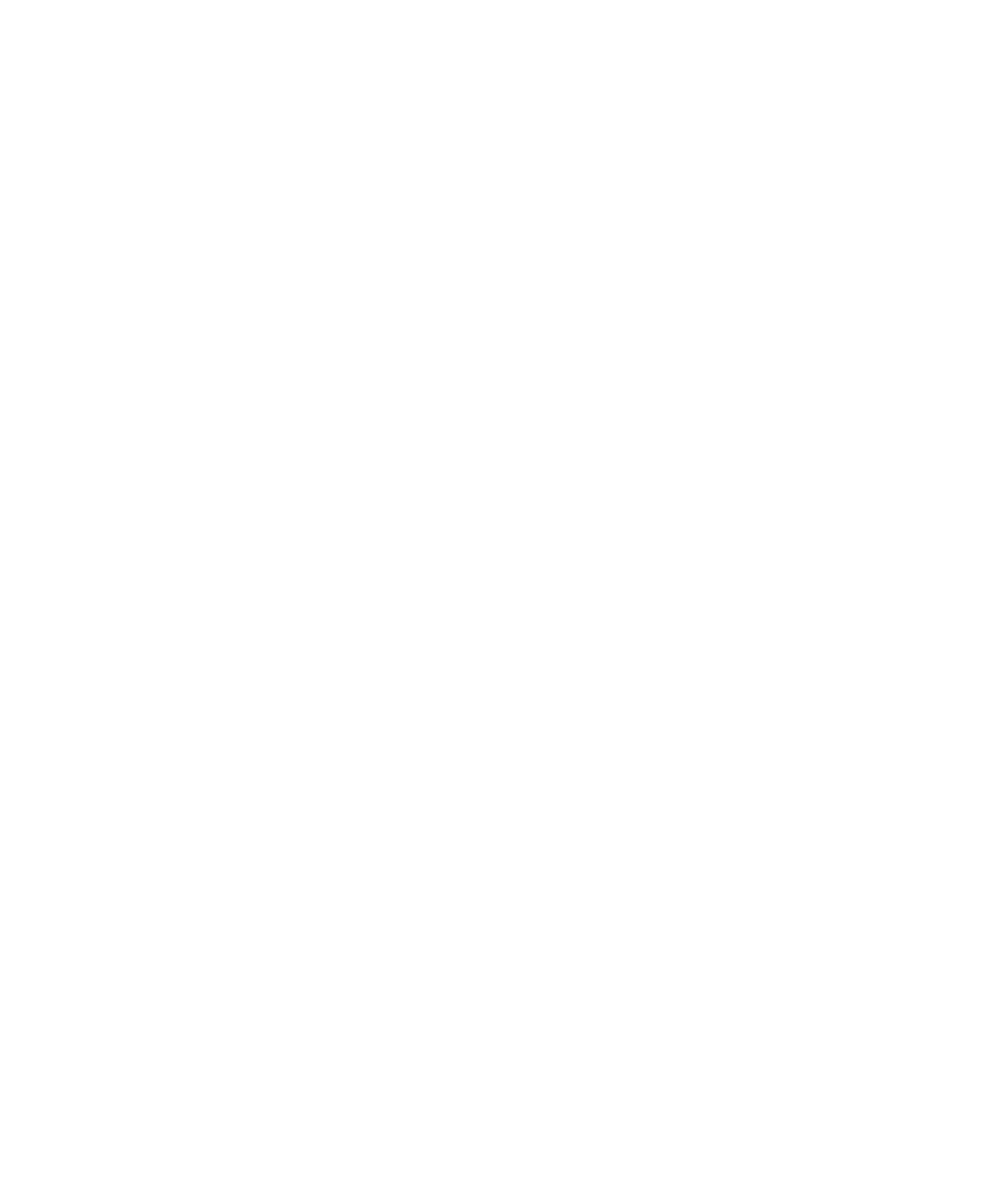
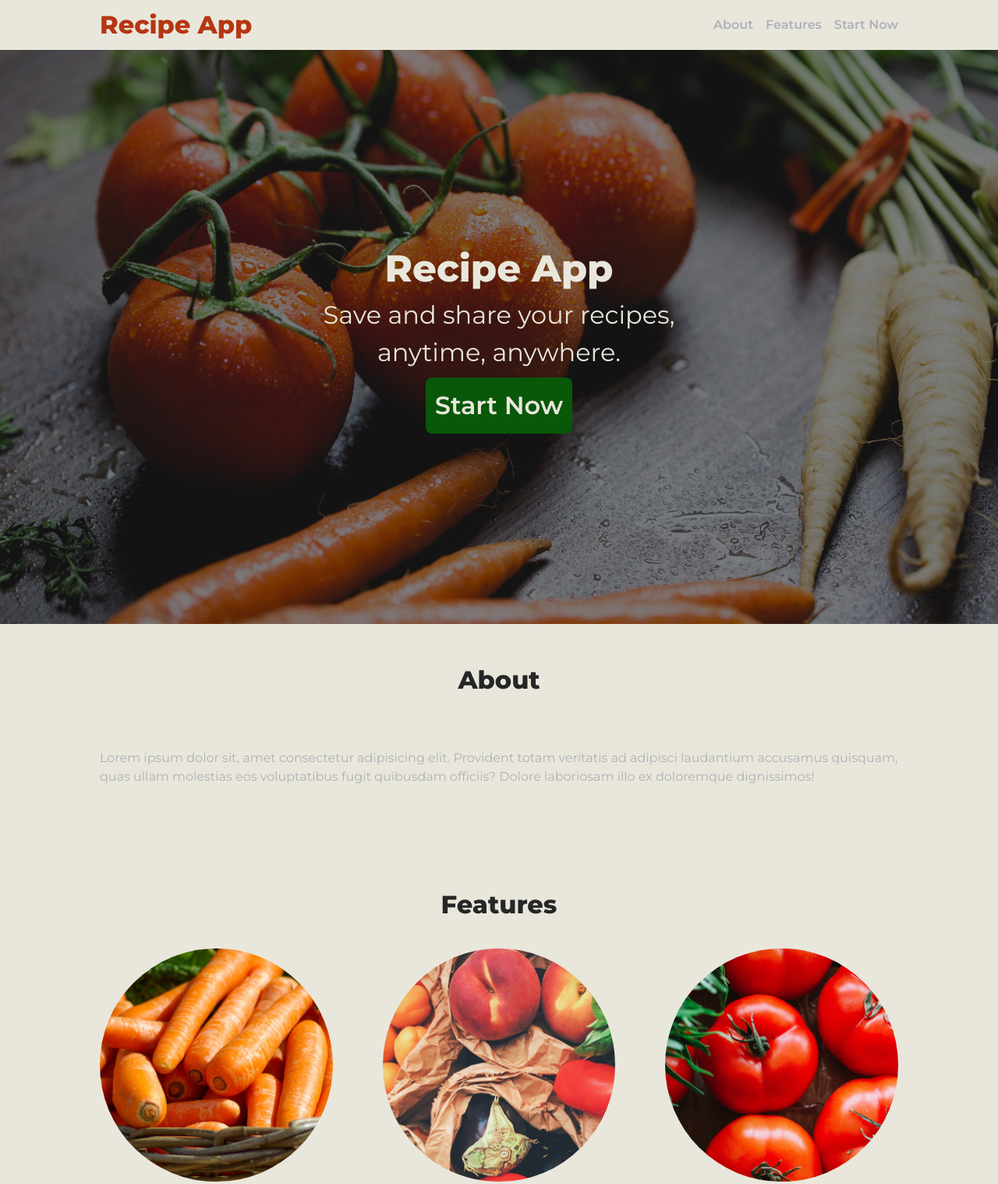
Before and after one commit to PiotrWlodarczyk92/recipe-app-landing-page, a plain HTML site: page index.html in a window 1280 px wide. Shown: the top 1518 px of the page at 78% size. Before the commit the page ends 800 px from the top, so only its background shows below. Drawn offline with Linux system fonts and the light colour scheme.

Commit message:
completed basic layout

```diff
--- a/css/reset.css
+++ b/css/reset.css
@@ -1,7 +1,3 @@
-/*
-  Josh's Custom CSS Reset
-  https://www.joshwcomeau.com/css/custom-css-reset/
-*/
 *, *::before, *::after {
     box-sizing: border-box;
   }
@@ -13,6 +9,12 @@
   body {
     line-height: 1.5;
     -webkit-font-smoothing: antialiased;
+  }
+  li {
+    list-style: none;
+  }
+  a {
+    text-decoration: none;
   }
   img, picture, video, canvas, svg {
     display: block;
--- a/css/style.css
+++ b/css/style.css
@@ -0,0 +1,119 @@
+:root {
+    --main-font-color: #AEB1B7;
+    --secondary-font-color: #262626;
+    --background-color: #E9E7DC;
+    --accent-color-red: #B63612;
+    --accent-color-green: #095709;
+    --title-font-size: 2rem;
+    --header-font-size: 3rem;
+    --font-semibold: 600;
+    --font-bold: 800;
+    font-family: 'Montserrat', sans-serif;
+    color: var(--main-font-color);
+}
+.container {
+    margin: 0 auto;
+    width: 1024px;
+}
+.header {
+    height: 4rem;
+    background-color: var(--background-color);
+}
+.header .container {
+    height: 100%;
+    display: flex;
+    justify-content: space-between;
+    align-items: center;
+}
+.header_logo {
+    font-size: var(--title-font-size);
+    font-weight: var(--font-bold);
+    color: var(--accent-color-red);
+}
+.nav_list {
+    display: flex;
+    gap: 1rem;
+    justify-content: space-between;
+}
+.nav_list li a {
+    color: var(--main-font-color);
+    font-weight: var(--font-semibold);
+}
+.nav_list li a:hover {
+    color: var(--secondary-font-color);
+}
+.banner {
+    height: calc(100vh - 4rem);
+    background-image: url(../assets/banner-bg.jpg);
+    background-size: cover;
+    background-position: center;
+    background-color: rgba(0, 0, 0, 0.5);
+    background-blend-mode: multiply;
+    display: flex;
+    justify-content: center;
+    align-items: center;
+}
+.banner_content {
+    display: flex;
+    justify-content: center;
+    align-items: center;
+    flex-direction: column;
+    color:var(--background-color);
+}
+.banner_title {
+    font-size: var(--header-font-size);
+    font-weight: var(--font-bold);
+}
+.banner_content p {
+    font-size: var(--title-font-size);
+}
+.cta {
+    background-color: var(--accent-color-green);
+    color: var(--background-color);
+    font-weight: var(--font-semibold);
+    font-size: var(--title-font-size);
+    padding: 0.75rem;
+    margin-top: 0.5rem;
+    border-radius: 0.5rem;
+}
+.content .container {
+    display: flex;
+    gap: 4rem;
+}
+.content {
+    padding: 3rem 0;
+    display: flex;
+    flex-direction: column;
+    align-items: center;
+    gap: 2rem;
+    background-color: var(--background-color);
+}
+.section_title {
+    font-size: var(--title-font-size);
+    color: var(--secondary-font-color);
+    font-weight: var(--font-bold);
+}
+.article_text {
+    padding: 2rem 0;
+}
+.article img {
+    border-radius: 50%;
+}
+.article_btn {
+    padding: 0.5rem;
+    background-color: var(--accent-color-red);
+    color: var(--background-color);
+    border-radius: 0.5rem;
+}
+.footer {
+    padding: 1rem 0;
+    background-color: var(--secondary-font-color);
+}
+.footer a {
+    color: var(--main-font-color);
+}
+.footer .container {
+    display: flex;
+    justify-content: space-between;
+    align-items: center;
+}
--- a/index.html
+++ b/index.html
@@ -6,11 +6,74 @@
     <meta http-equiv="X-UA-Compatible" content="ie=edge">
     <link rel="preconnect" href="https://fonts.googleapis.com">
     <link rel="preconnect" href="https://fonts.gstatic.com" crossorigin>
-    <link href="https://fonts.googleapis.com/css2?family=Montserrat:wght@400;600&display=swap" rel="stylesheet">
+    <link href="https://fonts.googleapis.com/css2?family=Montserrat:wght@400;600;800&display=swap" rel="stylesheet">
     <link rel="stylesheet" href="css/reset.css">
     <link rel="stylesheet" href="css/style.css">
     <title>Recipe App</title>
 </head>
 <body>
+    <header class="header">
+        <div class="container">
+            <a href="/" class="header_logo">
+            Recipe App
+            </a>
+            <nav class="nav">
+                <ul class="nav_list">
+                    <li><a href="#about">About</a></li>
+                    <li><a href="#features">Features</a></li>
+                    <li><a href="#">Start Now</a></li>
+                </ul>
+            </nav>
+        </div>
+    </header>
+    <section class="banner">
+        <div class="banner_content">
+            <h1 class="banner_title">Recipe App</h1>
+            <p>Save and share your recipes,</p>
+            <p>anytime, anywhere.</p>
+            <div class="cta">Start Now</div>
+        </div>
+    </section>
+    <section class="content" id="about">
+      <h2 class="section_title">About</h2>
+      <div class="container">
+        <p class="article_text">Lorem ipsum dolor sit, amet consectetur adipisicing elit.
+        Provident totam veritatis ad adipisci laudantium accusamus quisquam,
+        quas ullam molestias eos voluptatibus fugit quibusdam officiis? Dolore laboriosam illo ex doloremque dignissimos!</p>
+      </div>
+    </section>
+    <section class="content" id="features">
+        <h2 class="section_title">Features</h2>
+        <div class="container">
+            <article class="article">
+                <img src="assets/photo1.jpg" alt="" class="article-photo-img">
+                <p class="article_text">Lorem ipsum dolor sit amet consectetur adipisicing elit. Suscipit, minus.</p>
+            </article>
+            <article class="article">
+                <img src="assets/photo2.jpg" alt="" class="article-photo-img">
+                <p class="article_text">Lorem ipsum dolor sit amet consectetur adipisicing elit. Suscipit, minus.</p>
+            </article>
+            <article class="article">
+                <img src="assets/photo3.jpg" alt="" class="article-photo-img">
+                <p class="article_text">Lorem ipsum dolor sit amet consectetur adipisicing elit. Suscipit, minus.</p>
+            </article>
+        </div>
+        <div class="cta">Start Now</div>
+    </section>
+      <footer class="footer">
+        <div class="container">
+          <nav class="page-footer-nav">
+            <ul class="page-footer-nav-list">
+              <li><a href="#">Main</a></li>
+              <li><a href="#about">About</a></li>
+              <li><a href="#features">Features</a></li>
+            </ul>
+          </nav>
+
+          <small class="page-footer-copyright">
+            &copy;RecipeApp 2024
+          </small>
+        </div>
+      </footer>
 </body>
 </html>
```
Also changed, not shown: assets/banner-bg.jpg (added), assets/photo1.jpg (added), assets/photo2.jpg (added), assets/photo3.jpg (added).
